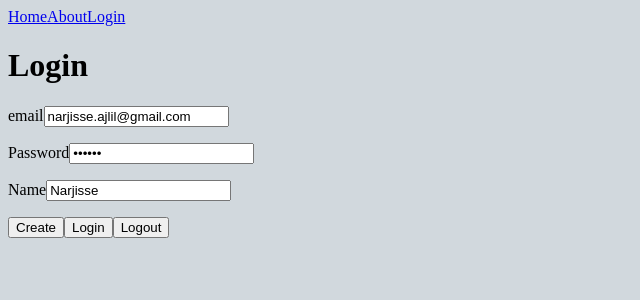
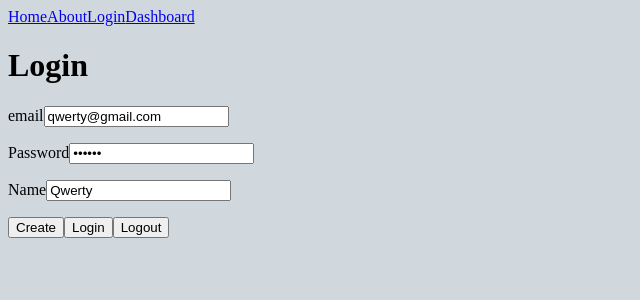
Before and after one commit to NarjisseAjlil/JobHunter, a Vue app: page /login in a window 1280 px wide. Shown: the top 300 px of the page, without its empty margins (0-640 px from the left). Built offline with nearby package versions, Linux system fonts and the light colour scheme; no server answers.

Commit message:
add dashboard

```diff
--- a/src/App.vue
+++ b/src/App.vue
@@ -17,6 +17,8 @@ const userInfo = computed(() => {
 
       <RouterLink v-if="userInfo == null" to="/login">Login</RouterLink>
       <span v-else>{{ userInfo.name }}</span>
+      <RouterLink to="/dashboard">Dashboard</RouterLink>
+
     </nav>
   </header>
 
--- a/src/router/index.js
+++ b/src/router/index.js
@@ -1,6 +1,8 @@
 import { createRouter, createWebHistory } from "vue-router";
 import HomeView from "../views/HomeView.vue";
 import LoginView from "../views/LoginView.vue";
+import DashboardView from "../views/DashboardView.vue";
+
 
 const router = createRouter({
   history: createWebHistory(import.meta.env.BASE_URL),
@@ -17,6 +19,11 @@ const router = createRouter({
       component: LoginView,
     },
     {
+      path: "/dashboard",
+      name: "dashboard",
+      component: DashboardView,
+    },
+    {
       path: "/about",
       name: "about",
       // route level code-splitting
--- a/src/views/LoginView.vue
+++ b/src/views/LoginView.vue
@@ -8,9 +8,9 @@ import { cryptPassword } from "@/services/utils.js";
 import { useStore } from "@/stores/user.js";
 
 let form = ref({
-  email: "narjisse.ajlil@gmail.com",
+  email: "qwerty@gmail.com",
   password: "coucou",
-  name: "Narjisse",
+  name: "Qwerty",
 });
 
 let error = ref(null);
```
